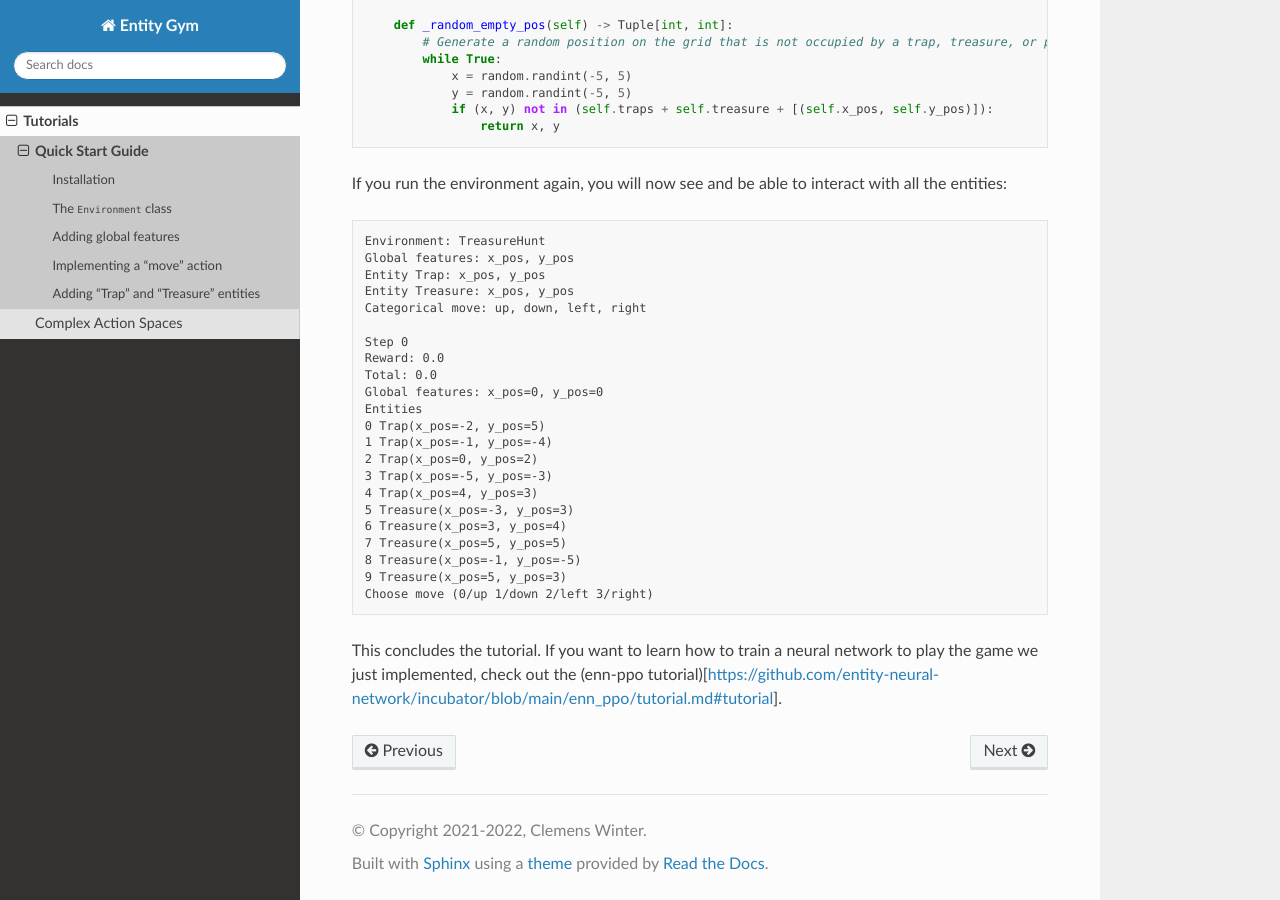
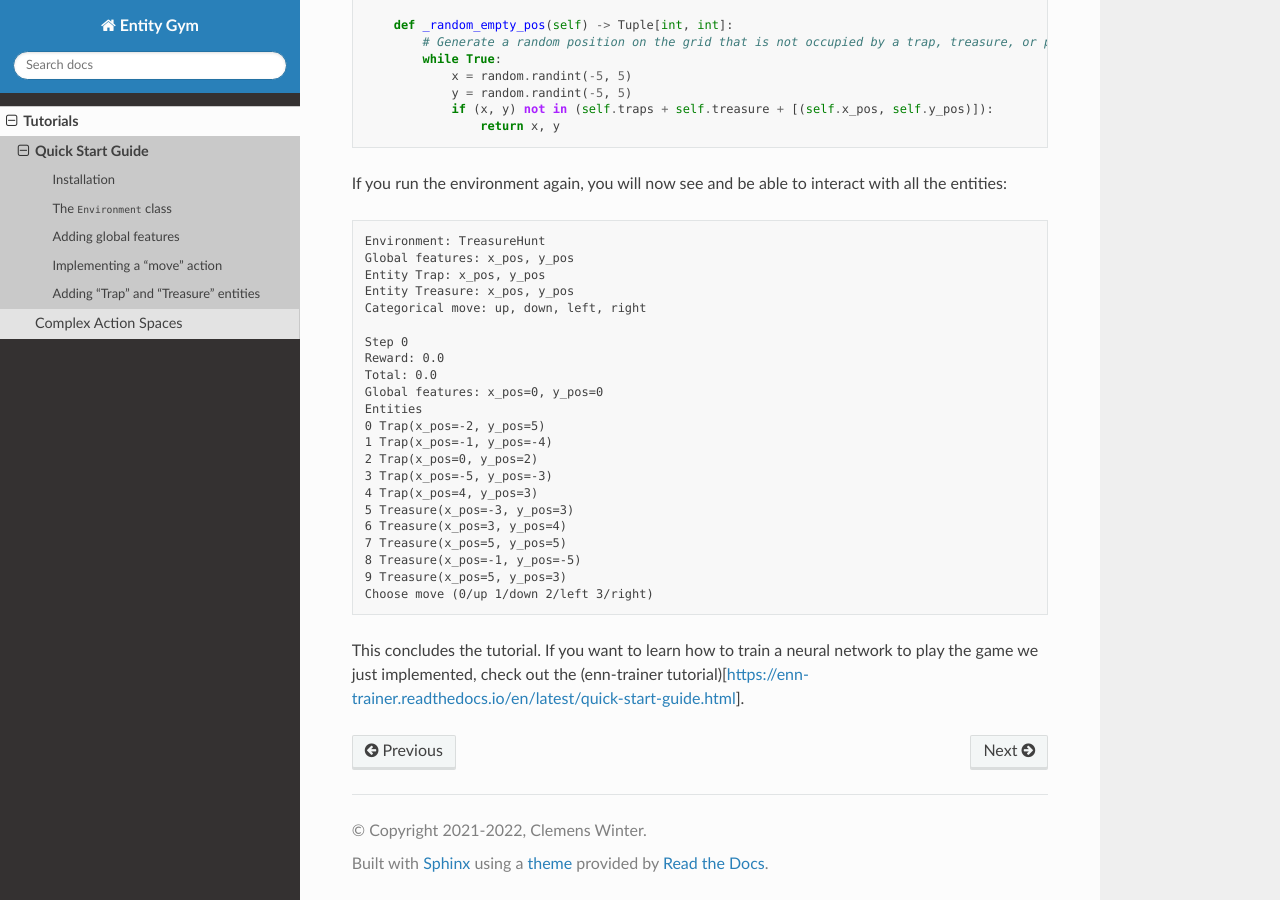
Before and after one commit to entity-neural-network/entity-gym, a Sphinx documentation site: the page built from docs/source/quick-start-guide.rst, in a window 1280 px wide and 900 px high, scrolled down 4550 px. Built offline with Sphinx 7.4.7 and the Read the Docs theme 2.0.0, drawn with Linux system fonts in a browser that asks for light colours; pages that are not in the unit, such as notebooks, are missing from menus.

```diff
--- a/docs/source/quick-start-guide.rst
+++ b/docs/source/quick-start-guide.rst
@@ -288,4 +288,4 @@
 
 This concludes the tutorial.
 If you want to learn how to train a neural network to play the game we just implemented,
-check out the (enn-ppo tutorial)[https://github.com/entity-neural-network/incubator/blob/main/enn_ppo/tutorial.md#tutorial].
+check out the (enn-trainer tutorial)[https://enn-trainer.readthedocs.io/en/latest/quick-start-guide.html].
```
Also changed, not shown: .readthedocs.yaml.
